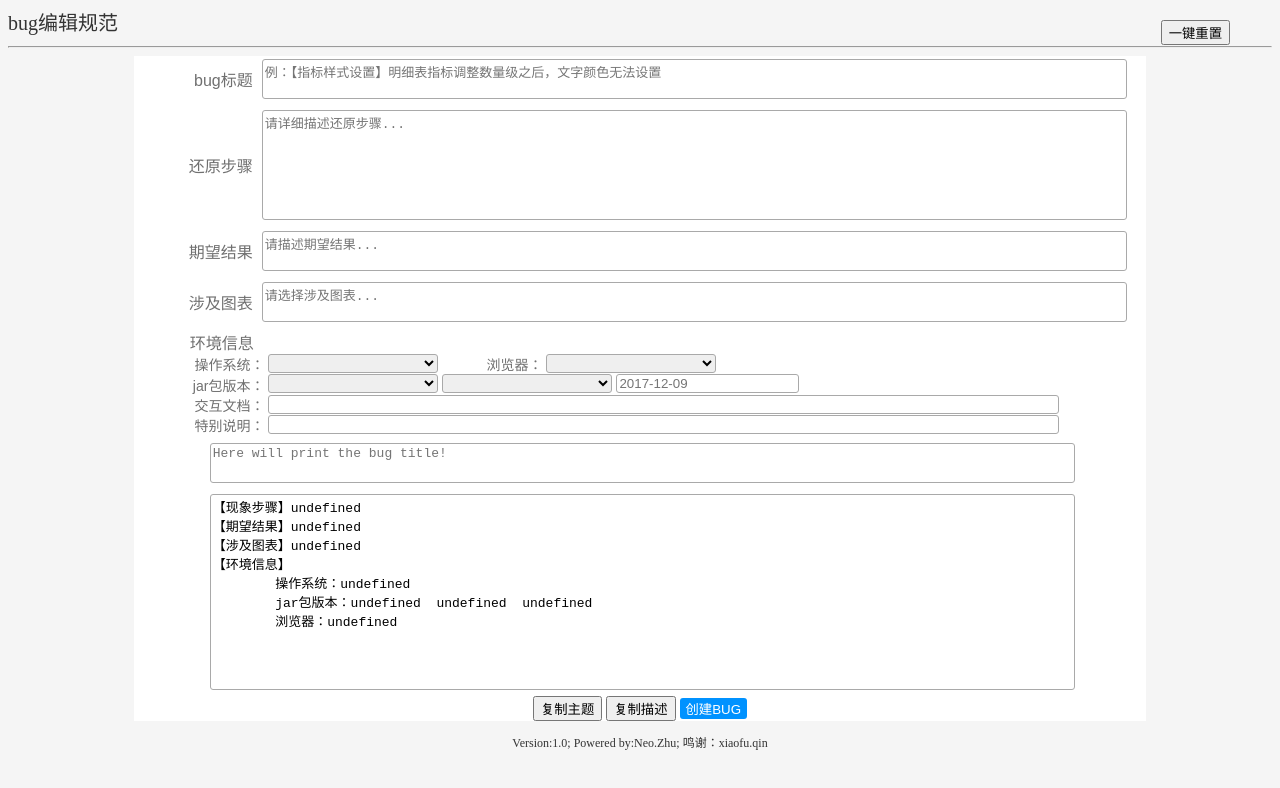
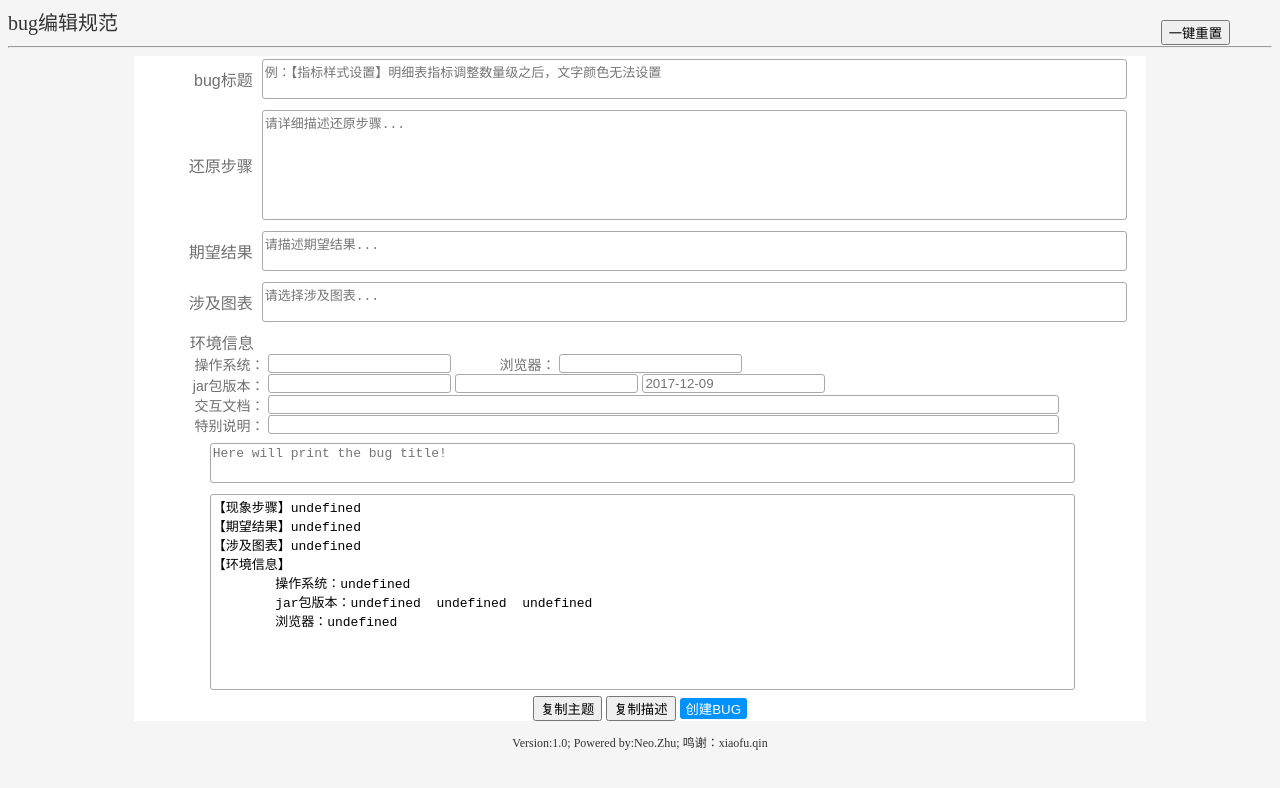
Before and after one commit to zhumoozi/Fixme, a website: page index.html in a window 1280 px wide. Drawn offline with Linux system fonts and the light colour scheme.

Commit message:
稍微修改一下

```diff
--- a/index.html
+++ b/index.html
@@ -42,34 +42,38 @@
 
             <form action="" method="get" id="choose_invinfo">
                 <label>操作系统：</label>
-                <select id="choose_systems">
+                <input list="systemsinput" id="choose_systems">
+                <datalist id="systemsinput">
                     <option value="windows">Windows</option>
                     <option value="Linux">Linux</option>
                     <option value="Mac">Mac</option>
                     <option value="allSystems">All systems</option>
-                </select>
+                </datalist>
                 <label>浏览器：</label>
-                <select id="choose_browsers">
+                <input list="browsersinput" id="choose_browsers">
+                <datalist id="browsersinput">
                     <option value="chrome">Chrome</option>
                     <option value="Firefox">Firefox</option>
                     <option value="IE">IE</option>
                     <option value="Safari">Safari</option>
                     <option value="allBrowsers">All browsers</option>
-                </select>
+                </datalist>
                 <br />
                 <label>jar包版本：</label>
-                <select id="choose_version">
+                <input list="versioninput" id="choose_version">
+                <datalist id="versioninput">
                     <option value="4.1">4.1</option>
                     <option value="4.0.2">4.0.2</option>
                     <option value="4.0">4.0</option>
                     <option value="5.0">5.0</option>
-                </select>
-                <select id="choose_version_brance">
+                </datalist>
+                <input list="branceinput" id="choose_version_brance">
+                <datalist id="branceinput">
                     <option value="release">release</option>
                     <option value="stable">stable</option>
                     <option value="refactor">refactor</option>
                     <option value="fineio">fineio</option>
-                </select>
+                </datalist>
                 <input id="choose_time" type="text" name="jar" placeholder="2017-12-09" value=""/>
                 <br/>
                 <label>交互文档：</label>
--- a/static/js/defineEventHandle.js
+++ b/static/js/defineEventHandle.js
@@ -54,7 +54,7 @@ define(["require"], function (require) {
             + "\t浏览器：" + browsers_content + "\r\n"
             + (!!specially_content ? "\t特别说明：" + specially_content + "\r\n" : "")
             + (!!interactive_content ? "\t交互文档：" + interactive_content + "\r\n" : "");
-        // 插入内容
+
         dom.val(str);
     }
 
```
